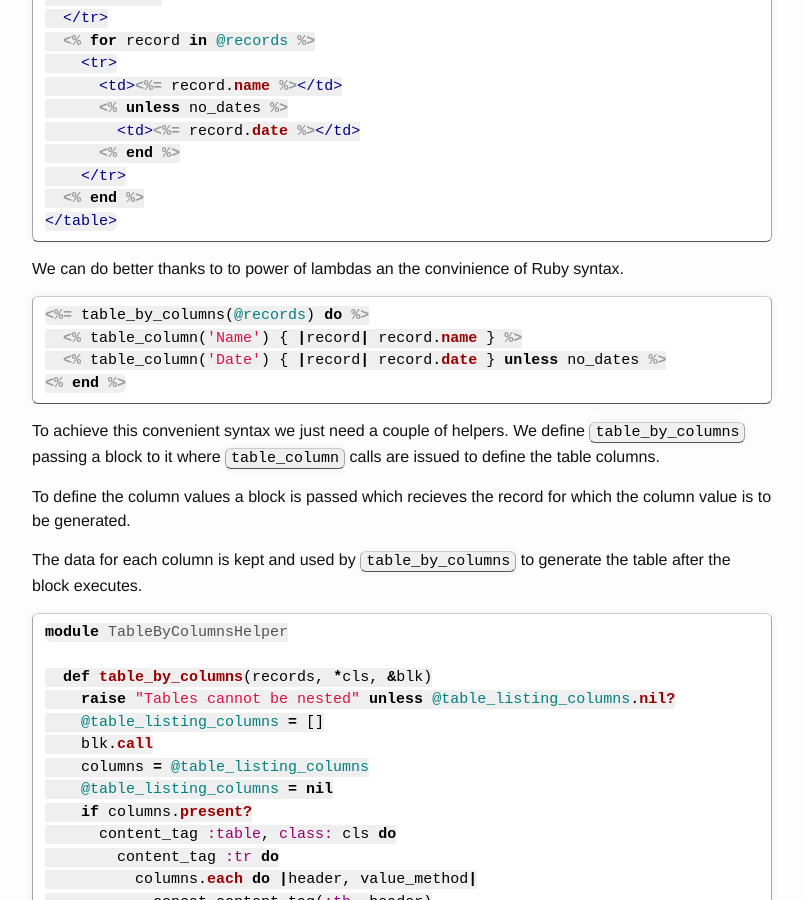
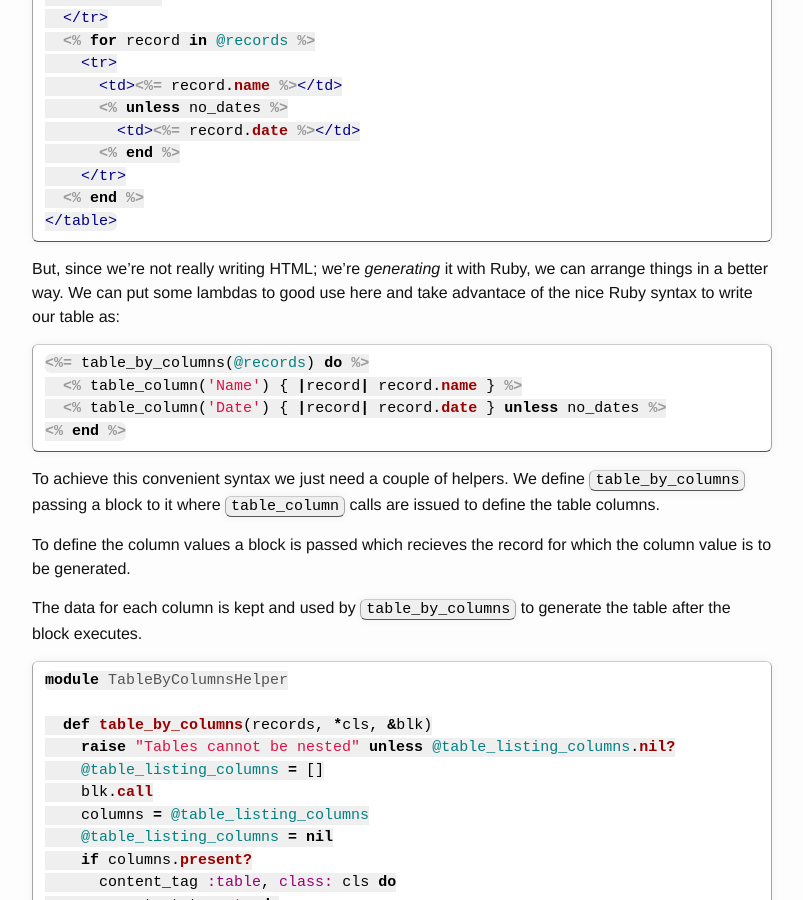
Before and after one commit to jgoizueta/jgoizueta.github.io, a Jekyll site: the page built from _posts/2015-06-14-table-helpers.markdown, in a window 1280 px wide and 900 px high, scrolled down 462 px. Shown: the whole window, without its empty margins (238-1041 px from the left). Built offline with Jekyll 4.4.1, drawn with Linux system fonts in a browser that asks for light colours.

````diff
--- a/_posts/2013-01-26-oo-sampler.markdown
+++ b/_posts/2013-01-26-oo-sampler.markdown
@@ -2,7 +2,7 @@
 layout: post
 title:  "Class definition"
 date:   2013-01-26 18:13:00
-categories: languages cheatsheet
+categories: languages
 ---
 
 Here's a very simple OO chore written in many languages:
--- a/_posts/2014-11-27-anonymous-functions.markdown
+++ b/_posts/2014-11-27-anonymous-functions.markdown
@@ -2,7 +2,7 @@
 layout: post
 title:  "Anonymous functions syntax cheatsheet"
 date:   2014-11-27 22:46:00
-categories: languages cheatsheets
+categories: languages
 ---
 
 Here's the syntax to define and call anonymous functions (lambdas)
--- a/_posts/2014-11-30-closures.markdown
+++ b/_posts/2014-11-30-closures.markdown
@@ -2,7 +2,7 @@
 layout: post
 title:  "Closures"
 date:   2014-11-30 19:16:00
-categories: languages cheatsheet
+categories: languages
 
 ---
 
--- a/_posts/2015-01-07-cpp-standars.markdown
+++ b/_posts/2015-01-07-cpp-standars.markdown
@@ -2,7 +2,7 @@
 layout: post
 title:  "C++ Versions Cheatsheet"
 date:   2015-01-07 18:51:00
-categories: languages revisions releases cheatsheets
+categories: languages
 ---
 
 ## Before the standad
--- a/_posts/2015-01-09-c-standards.markdown
+++ b/_posts/2015-01-09-c-standards.markdown
@@ -2,7 +2,7 @@
 layout: post
 title:  "C Versions Cheatsheet"
 date:   2015-01-09 18:40:00
-categories: languages revisions releases cheatsheets
+categories: languages
 ---
 
 ## Before the standad
--- a/_posts/2015-06-14-table-helpers.markdown
+++ b/_posts/2015-06-14-table-helpers.markdown
@@ -30,7 +30,10 @@ For example, in a Rails view, if we use some logic to exclude a column we must r
 </table>
 ```
 
-We can do better thanks to to power of lambdas an the convinience of Ruby syntax.
+But, since we're not really writing HTML; we're *generating* it
+with Ruby, we can arrange things in a better way. We can
+put some lambdas to good use here and take advantace of the
+nice Ruby syntax to write our table as:
 
 ```erb
 <%= table_by_columns(@records) do %>
````
Also changed, not shown: other parts of _posts/2015-06-14-table-helpers.markdown (+1 -1 lines).
